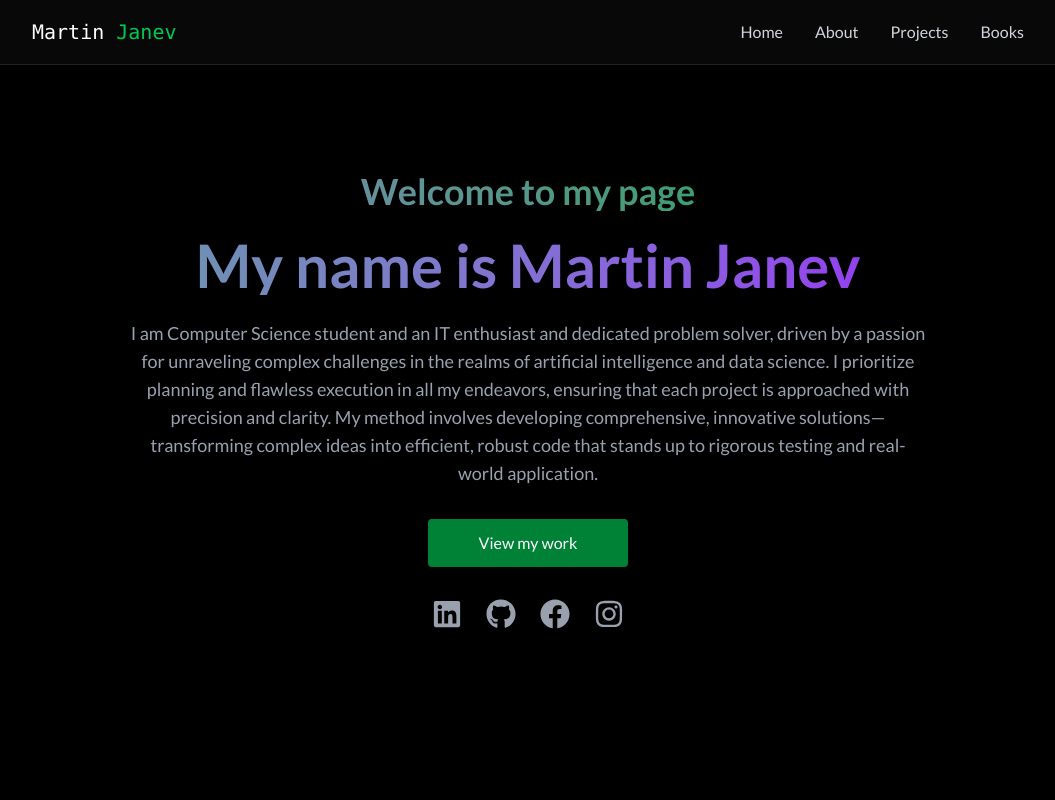
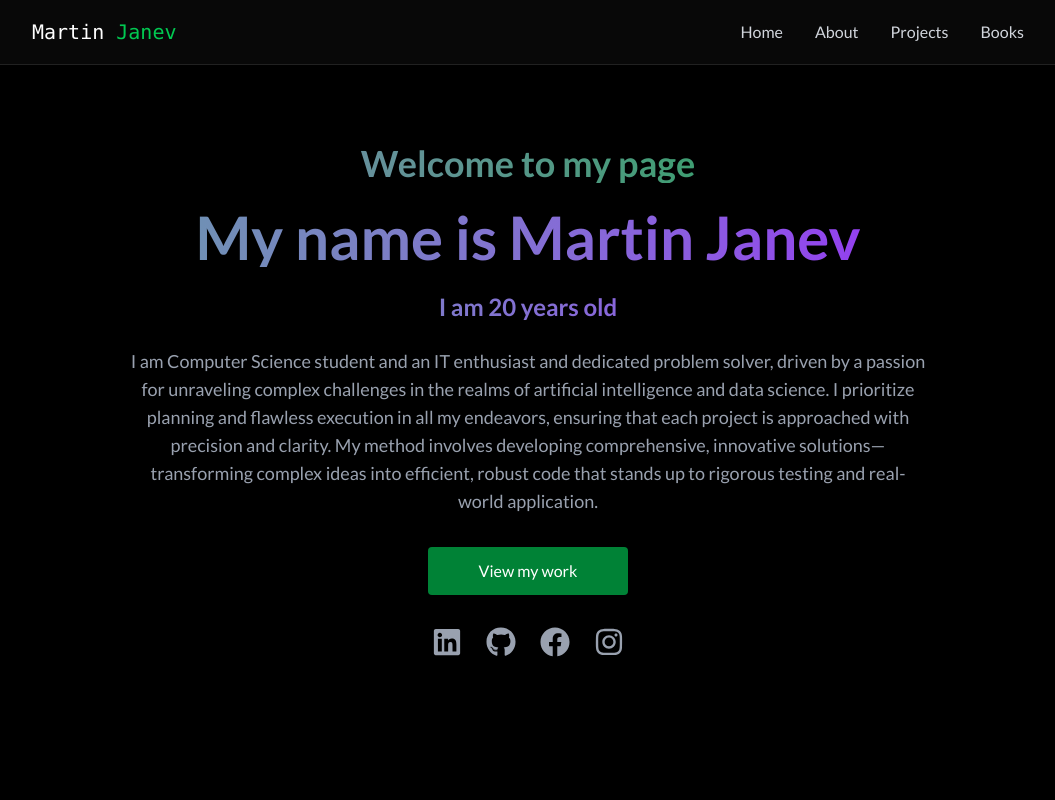
Before and after one commit to MartinJanev/portfolio-page, a React (Vite) app: page / in a window 1280 px wide. Shown: the top 800 px of the page, without its empty margins (112-1167 px from the left). Built offline with nearby package versions, Linux system fonts and the light colour scheme; a web font is replaced by a local one.

Commit message:
added functionality

```diff
--- a/src/components/sections/Home.jsx
+++ b/src/components/sections/Home.jsx
@@ -1,7 +1,32 @@
+import React, { useState, useRef } from "react";
 import { RevealOnScroll } from "../RevealOnScroll";
 import { FaLinkedin, FaGithub, FaFacebook, FaInstagram } from "react-icons/fa";
 
 export const Home = () => {
+  const [ageText, setAgeText] = useState("I am 20 years old");
+  const intervalRef = useRef(null);
+
+  const exact_years = () => {
+    const birthDate = new Date(2004, 4, 27);
+    const currentDate = new Date();
+    const diffInMilliseconds = currentDate - birthDate;
+    const years = diffInMilliseconds / (1000 * 60 * 60 * 24 * 365.25);
+    return years.toFixed(9);
+  };
+
+  const startUpdatingAge = () => {
+    setAgeText(`I am ${exact_years()} years old`);
+    intervalRef.current = setInterval(() => {
+      setAgeText(`I am ${exact_years()} years old`);
+    }, 1000);
+  };
+
+  const stopUpdatingAge = () => {
+    clearInterval(intervalRef.current);
+    intervalRef.current = null;
+    setAgeText("I am 20 years old");
+  };
+
   return (
     <section
       id="home"
@@ -15,6 +40,13 @@ export const Home = () => {
           <h1 className="text-5xl md:text-6xl font-bold mb-6 bg-gradient-to-r from-green-500 to-purple-600 bg-clip-text text-transparent leading-right animate-gradient">
             My name is Martin Janev
           </h1>
+          <h6
+            className="text-2xl md:text-l font-bold mb-6 bg-gradient-to-r from-green-500 to-purple-600 bg-clip-text text-transparent leading-right animate-gradient transition-all duration-300 ease-in-out"
+            onMouseEnter={startUpdatingAge}
+            onMouseLeave={stopUpdatingAge}
+          >
+            {ageText}
+          </h6>
           <p className="text-gray-400 text-lg mb-8 max-w-200 mx-auto">
             I am Computer Science student and an IT enthusiast and dedicated
             problem solver, driven by a passion for unraveling complex
```
